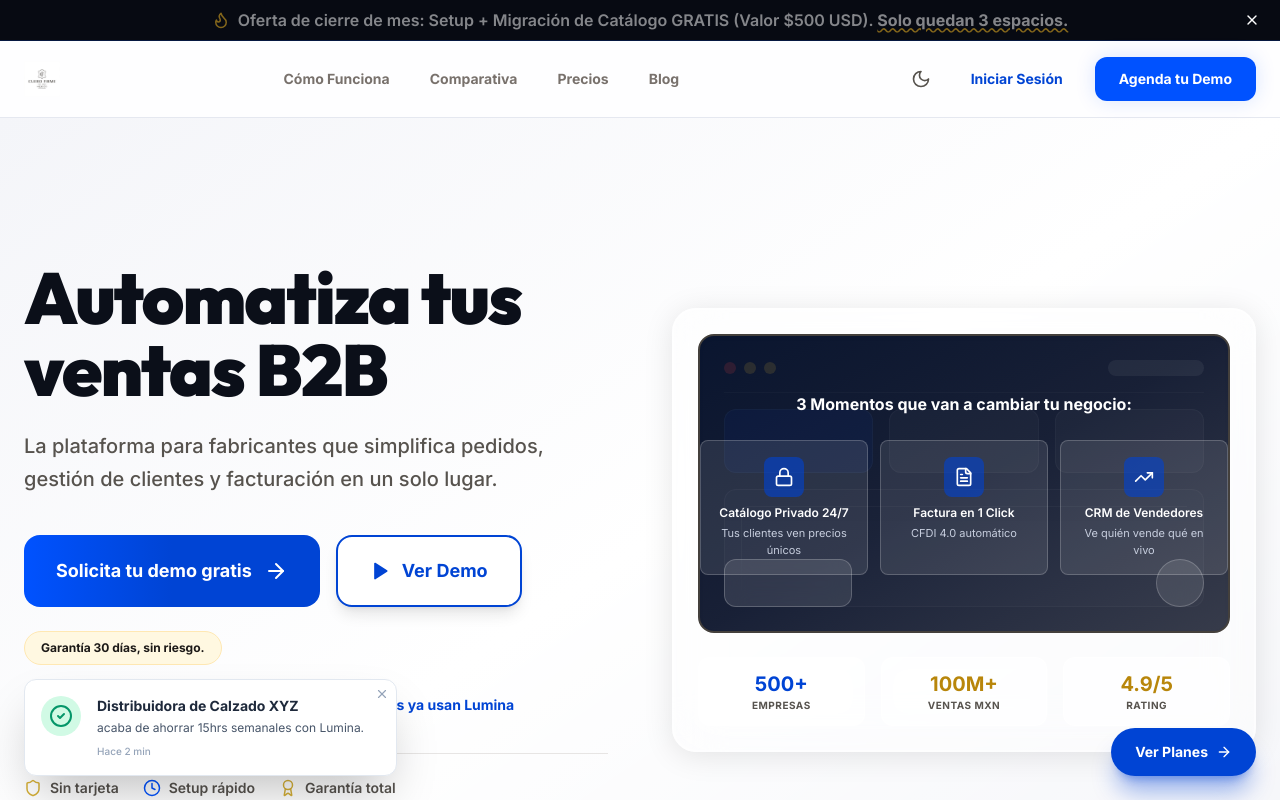
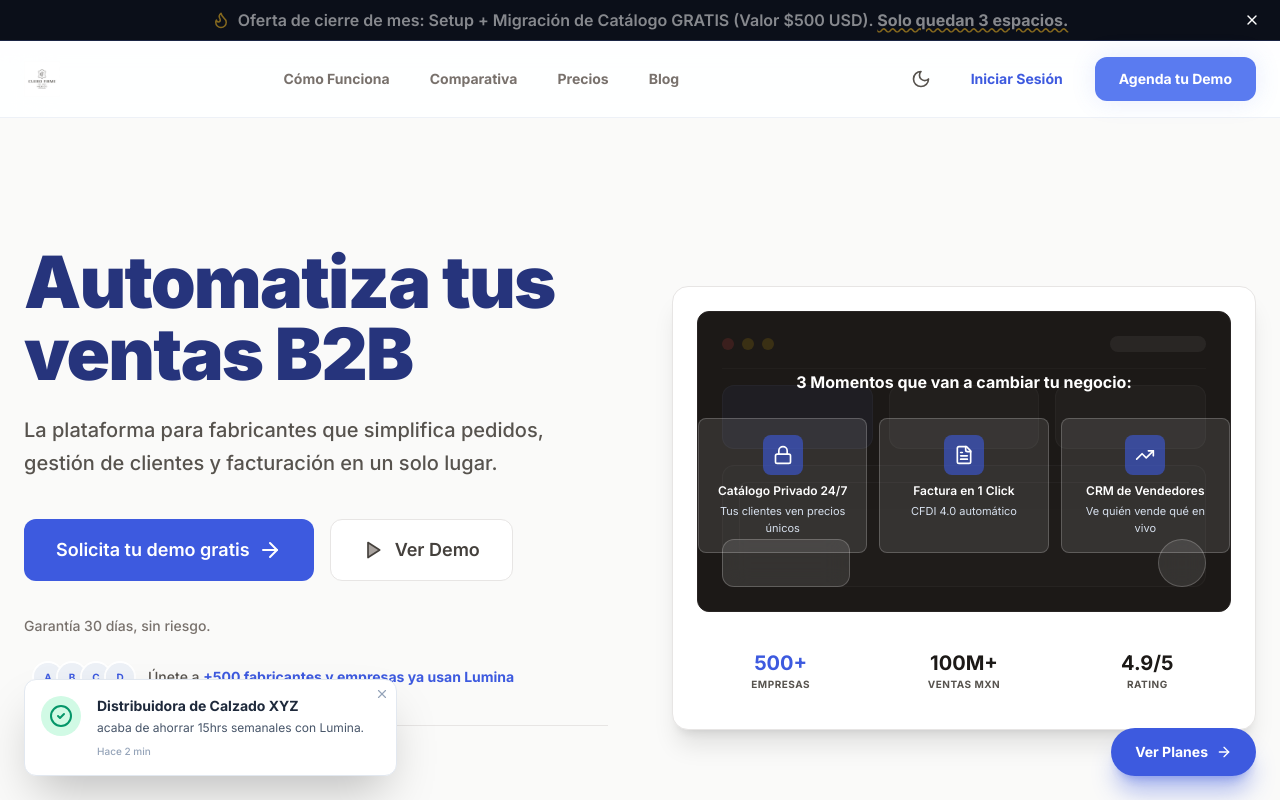
Before and after one commit to Diegolin1/landing, a Next.js app: page / in a window 1280 px wide. Shown: the top 800 px of the page. Built offline with nearby package versions, Linux system fonts and the light colour scheme.

Commit message:
cambios backend errores dshbrd fixed

```diff
--- a/src/app/globals.css
+++ b/src/app/globals.css
@@ -1,4 +1,4 @@
-@import url('https://fonts.googleapis.com/css2?family=Inter:wght@300;400;500;600;700&family=Outfit:wght@300;400;500;600;700;800&display=swap');
+@import url('https://fonts.googleapis.com/css2?family=Inter:wght@300;400;500;600;700&display=swap');
 
 @tailwind base;
 @tailwind components;
@@ -6,28 +6,28 @@
 
 @layer base {
   body {
-    @apply bg-brand-900 text-stone-300 font-sans antialiased;
+    @apply bg-brand-950 text-stone-300 font-sans antialiased;
   }
   h1, h2, h3, h4, h5, h6 {
-    @apply font-display tracking-tight text-white;
+    @apply font-display tracking-tight text-stone-900 dark:text-white;
   }
 }
 
 @layer utilities {
   .glass {
-    @apply bg-white/5 backdrop-blur-md border border-white/10 shadow-glass;
+    @apply bg-white/70 dark:bg-brand-950/70 backdrop-blur-xl border border-stone-200/50 dark:border-white/10 shadow-glass;
   }
 
   .glass-dark {
-    @apply bg-brand-900/80 backdrop-blur-xl border border-white/5 shadow-glass-dark;
+    @apply bg-brand-950/80 backdrop-blur-2xl border border-white/5 shadow-glass-dark;
   }
 
   .text-gradient {
-    @apply bg-clip-text text-transparent bg-gradient-to-r from-brand-500 to-brand-300;
+    @apply bg-clip-text text-transparent bg-gradient-to-r from-brand-600 to-brand-400 dark:from-brand-400 dark:to-brand-300;
   }
 
   .text-gradient-gold {
-    @apply bg-clip-text text-transparent bg-gradient-to-r from-gold-400 to-gold-600;
+    @apply bg-clip-text text-transparent bg-gradient-to-r from-stone-600 to-stone-400 dark:from-stone-300 dark:to-stone-500;
   }
 }/* Estilos base mejorados */
 body {
--- a/src/components/LuminaRefactored.tsx
+++ b/src/components/LuminaRefactored.tsx
@@ -247,12 +247,11 @@ const LuminaRefactored = () => {
         )}
       </nav>
 
-      {/* Hero Section - Mejorado con Glassmorphism y Animaciones */}
-      <header className="relative overflow-hidden pt-20 pb-28 lg:pt-36 lg:pb-44 bg-gradient-to-br from-brand-50/50 via-white to-gold-50/30 dark:from-brand-900 dark:via-brand-950 dark:to-brand-800/50 transition-colors duration-300">
-        {/* Efectos de fondo */}
-        <div className="absolute top-0 left-0 w-full h-full overflow-hidden -z-10">
-          <div className="absolute top-20 left-10 w-72 h-72 bg-brand-400/20 dark:bg-brand-600/10 rounded-full blur-3xl animate-pulse"></div>
-          <div className="absolute bottom-20 right-10 w-96 h-96 bg-gold-400/20 dark:bg-gold-600/10 rounded-full blur-3xl animate-pulse delay-1000"></div>
+      {/* Hero Section - Refinado, minimalista y profesional */}
+      <header className="relative pt-24 pb-32 lg:pt-32 lg:pb-40 bg-stone-50 dark:bg-brand-950 transition-colors duration-300">
+        {/* Efectos de fondo sutiles */}
+        <div className="absolute inset-0 overflow-hidden -z-10 bg-[url('/grid-pattern.svg')] opacity-5">
+          <div className="absolute top-0 left-1/2 -translate-x-1/2 w-[800px] h-[400px] bg-brand-500/10 dark:bg-brand-500/10 rounded-full blur-[100px] pointer-events-none"></div>
         </div>
 
         <div className="max-w-7xl mx-auto px-4 sm:px-6 grid grid-cols-1 lg:grid-cols-2 gap-16 items-center">
@@ -278,26 +277,25 @@ const LuminaRefactored = () => {
               <div className="flex flex-col sm:flex-row gap-4">
                 <button
                   onClick={() => setIsModalOpen(true)}
-                  className="bg-gradient-to-r from-brand-500 via-brand-600 to-brand-600 text-white px-8 py-5 rounded-2xl font-bold text-lg hover:shadow-glass hover:shadow-brand-500/30 hover:-translate-y-1 transition-all flex items-center justify-center gap-3 group relative overflow-hidden"
+                  className="bg-brand-600 text-white px-8 py-4 rounded-xl font-semibold text-lg hover:bg-brand-700 hover:shadow-lg transition-all flex items-center justify-center gap-3 group"
                   aria-label="Solicita tu demo gratis"
                 >
-                  <span className="relative z-10 flex items-center gap-3">
+                  <span className="flex items-center gap-2">
                     Solicita tu demo gratis
-                    <ArrowRight className="group-hover:translate-x-2 transition-transform" />
+                    <ArrowRight className="group-hover:translate-x-1 transition-transform" />
                   </span>
                 </button>
                 <button
                   onClick={() => setVideoModalOpen(true)}
-                  className="bg-white dark:bg-brand-800 text-brand-600 dark:text-brand-400 border-2 border-brand-600 dark:border-brand-400 px-8 py-5 rounded-2xl font-bold text-lg hover:bg-brand-50 dark:hover:bg-brand-900/20 transition-all flex items-center justify-center gap-3 group shadow-lg"
+                  className="bg-white dark:bg-stone-900 text-stone-700 dark:text-stone-300 border border-stone-200 dark:border-stone-800 px-8 py-4 rounded-xl font-semibold text-lg hover:bg-stone-50 dark:hover:bg-stone-800 transition-all flex items-center justify-center gap-3"
                   aria-label="Ver demo de Lumina"
                 >
-                  <Play size={20} className="fill-brand-600 dark:fill-brand-400" />
+                  <Play size={20} className="fill-stone-400" />
                   Ver Demo
                 </button>
               </div>
-                {/* Garantía visible cerca del CTA */}
-                <div className="mt-2">
-                  <span className="inline-block bg-gold-100 dark:bg-gold-900/30 text-gold-700 dark:text-gold-300 font-bold text-xs px-4 py-2 rounded-full border border-gold-200 dark:border-gold-800">
+                <div className="mt-4">
+                  <span className="inline-block text-stone-500 dark:text-stone-400 text-sm font-medium">
                     Garantía 30 días, sin riesgo.
                   </span>
                 </div>
@@ -336,21 +334,20 @@ const LuminaRefactored = () => {
             </div>
           </motion.div>
 
-          {/* Sección de video/demo con Glassmorphism */}
+          {/* Sección de video/demo con un diseño más sobrio */}
           <motion.div
-            initial={{ opacity: 0, scale: 0.9 }}
+            initial={{ opacity: 0, scale: 0.95 }}
             whileInView={{ opacity: 1, scale: 1 }}
             viewport={{ once: true }}
             transition={{ duration: 0.8, delay: 0.2 }}
             className="relative"
           >
-            <div className="absolute -inset-6 bg-gradient-to-br from-brand-600/20 to-gold-600/20 rounded-[3rem] blur-3xl -z-10 animate-pulse"></div>
-            <div className="bg-white/40 dark:bg-brand-800/40 backdrop-blur-xl rounded-3xl border-2 border-white/50 dark:border-stone-700/50 shadow-glass p-6 transform hover:scale-[1.02] transition-transform duration-500">
-              <div className="relative bg-gradient-to-br from-brand-900 to-brand-800 rounded-2xl aspect-video w-full flex flex-col items-center justify-center border-2 border-stone-700 overflow-hidden group cursor-pointer shadow-inner"
+            <div className="bg-white dark:bg-stone-900 rounded-2xl border border-stone-200 dark:border-stone-800 shadow-xl p-4 md:p-6 transform transition-transform duration-500">
+              <div className="relative bg-stone-900 rounded-xl aspect-video w-full flex flex-col items-center justify-center border border-stone-800 overflow-hidden group cursor-pointer"
                 onClick={() => setVideoModalOpen(true)}
               >
-                {/* Video placeholder */}
-                <div className="absolute inset-0 bg-gradient-to-br from-brand-600/20 via-transparent to-gold-600/20 opacity-60 group-hover:opacity-80 transition-opacity"></div>
+                {/* Video placeholder con efecto sutil */}
+                <div className="absolute inset-0 bg-brand-900/20 opacity-0 group-hover:opacity-100 transition-opacity"></div>
 
                 {/* Dashboard Mockup Simulation Behind */}
                 <div className="absolute inset-0 p-6 opacity-30 flex flex-col gap-4">
@@ -485,8 +482,8 @@ const LuminaRefactored = () => {
       </section>
 
 
-      {/* Testimonios Section - Mejorado con Dark Mode y Animaciones */}
-      <section className="py-24 px-4 sm:px-6 bg-white dark:bg-brand-900 transition-colors duration-300">
+      {/* Testimonios Section - Diseño Minimalista */}
+      <section className="py-24 px-4 sm:px-6 bg-stone-50 dark:bg-brand-950 border-t border-stone-100 dark:border-stone-800 transition-colors duration-300">
         <div className="max-w-7xl mx-auto">
           <motion.div
             initial={{ opacity: 0, y: 20 }}
@@ -494,8 +491,8 @@ const LuminaRefactored = () => {
             viewport={{ once: true }}
             className="text-center mb-16"
           >
-            <h2 className="text-4xl font-bold text-brand-900 dark:text-white mb-4">Lo que dicen nuestros clientes</h2>
-            <p className="text-xl text-stone-600 dark:text-stone-400 max-w-2xl mx-auto">Fabricantes que transformaron su operación con Lumina</p>
+            <h2 className="text-4xl font-bold text-brand-900 dark:text-white mb-4">La elección de los líderes</h2>
+            <p className="text-xl text-stone-500 dark:text-stone-400 max-w-2xl mx-auto">Fabricantes que escalaron sus ventas con Lumina.</p>
           </motion.div>
 
           <div className="grid grid-cols-1 md:grid-cols-3 gap-8">
@@ -538,12 +535,12 @@ const LuminaRefactored = () => {
         </div>
       </section>
 
-      {/* Comparativa Tú vs Competencia - Refactorizado */}
-      <section id="comparativa" className="py-24 lg:py-32 px-4 sm:px-6 bg-stone-50 dark:bg-brand-900/50 transition-colors duration-300">
+      {/* Comparativa Tú vs Competencia - Limpio y Profesional */}
+      <section id="comparativa" className="py-24 lg:py-32 px-4 sm:px-6 bg-white dark:bg-stone-900 transition-colors duration-300 border-t border-stone-100 dark:border-stone-800">
         <div className="max-w-5xl mx-auto">
           <div className="text-center mb-16">
-            <h2 className="text-4xl font-bold text-brand-900 dark:text-white mb-6">WhatsApp + Excel vs. Lumina B2B</h2>
-            <p className="text-xl text-stone-600 dark:text-stone-400 max-w-2xl mx-auto">Por qué los fabricantes más activos de León están dejando los métodos manuales para siempre.</p>
+            <h2 className="text-4xl font-bold text-brand-900 dark:text-white mb-4">WhatsApp vs. Lumina B2B</h2>
+            <p className="text-xl text-stone-500 dark:text-stone-400 max-w-2xl mx-auto">La transición hacia un canal de ventas verdaderamente automatizado.</p>
           </div>
 
           <div className="bg-white dark:bg-brand-800 rounded-3xl border border-stone-200 dark:border-stone-700 shadow-glass overflow-hidden relative">
@@ -608,8 +605,8 @@ const LuminaRefactored = () => {
         </div>
       </section>
 
-      {/* Grid de Características - Mejorado con Dark Mode y Animaciones */}
-      <section id="features" className="bg-stone-50 dark:bg-brand-900/50 py-24 lg:py-32 px-4 sm:px-6 transition-colors duration-300">
+      {/* Grid de Características - Diseño Elegante */}
+      <section id="features" className="bg-stone-50 dark:bg-brand-950 py-24 lg:py-32 px-4 sm:px-6 transition-colors duration-300">
         <div className="max-w-7xl mx-auto">
           <motion.div
             initial={{ opacity: 0, y: 20 }}
@@ -626,7 +623,7 @@ const LuminaRefactored = () => {
           <div className="grid grid-cols-1 md:grid-cols-2 lg:grid-cols-4 gap-8">
             {[
               { icon: <Lock size={28} />, title: "Gate B2B", desc: "Protege tus precios. Solo clientes autorizados acceden a tu catálogo.", bg: "bg-brand-50 dark:bg-brand-900/30", text: "text-brand-600 dark:text-brand-400" },
-              { icon: <Smartphone size={28} />, title: "100% Mobile", desc: "Tus clientes pueden pedir desde su celular, en cualquier lugar.", bg: "bg-gold-50 dark:bg-gold-900/30", text: "text-gold-600 dark:text-gold-400" },
+              { icon: <Smartphone size={28} />, title: "100% Mobile", desc: "Tus clientes pueden pedir desde su celular, en cualquier lugar.", bg: "bg-brand-50 dark:bg-brand-900/30", text: "text-brand-600 dark:text-brand-400" },
               { icon: <Users size={28} />, title: "CRM de Ventas", desc: "Gestiona a tus vendedores y sus metas desde un solo lugar.", bg: "bg-brand-50 dark:bg-brand-900/30", text: "text-brand-600 dark:text-brand-400" },
               { icon: <FileText size={28} />, title: "CFDI 4.0", desc: "Facturación automática integrada lista para el SAT.", bg: "bg-brand-50 dark:bg-brand-900/30", text: "text-brand-600 dark:text-brand-400" }
             ].map((feature, i) => (
@@ -636,7 +633,7 @@ const LuminaRefactored = () => {
                 whileInView={{ opacity: 1, y: 0 }}
                 viewport={{ once: true }}
                 transition={{ delay: i * 0.1 }}
-                className="bg-white dark:bg-brand-800 p-8 rounded-3xl border border-stone-200 dark:border-stone-700 shadow-sm hover:shadow-xl transition-all hover:-translate-y-2 group"
+                className="bg-white dark:bg-stone-900 p-8 rounded-3xl border border-stone-200 dark:border-stone-800 shadow-sm hover:shadow-lg transition-all hover:-translate-y-1 group"
               >
                 <div className={`p-4 ${feature.bg} ${feature.text} rounded-2xl w-fit mb-6 group-hover:scale-110 transition-transform`}>
                   {feature.icon}
@@ -652,22 +649,22 @@ const LuminaRefactored = () => {
       </section>
 
       {/* Tabla Comparativa Secundaria - RESPONSIVE */}
-      <section id="comparativa-plataformas" className="py-24 lg:py-32 px-4 sm:px-6 dark:bg-brand-900 transition-colors duration-300">
+      <section id="comparativa-plataformas" className="py-24 lg:py-32 px-4 sm:px-6 bg-white dark:bg-brand-950 transition-colors duration-300 border-t border-stone-100 dark:border-stone-800">
         <div className="max-w-4xl mx-auto">
           <div className="text-center mb-16">
             <h2 className="text-3xl font-bold text-brand-900 dark:text-white mb-4">Lumina vs Shopify y otros</h2>
-            <p className="text-lg text-stone-600 dark:text-stone-400">Por qué los fabricantes eligen una solución B2B especializada.</p>
+            <p className="text-lg text-stone-500 dark:text-stone-400">Por qué los fabricantes eligen una solución integrada específica B2B.</p>
           </div>
 
           {/* Versión Desktop: Tabla */}
           <div className="hidden sm:block relative">
             <div className="overflow-x-auto">
-              <table className="w-full text-left border-separate border-spacing-0 rounded-2xl border border-stone-200 dark:border-stone-700 shadow-xl overflow-hidden bg-white dark:bg-brand-800">
+              <table className="w-full text-left border-separate border-spacing-0 rounded-2xl border border-stone-200 dark:border-stone-800 shadow-md overflow-hidden bg-white dark:bg-stone-900">
                 <thead>
-                  <tr className="bg-stone-50 dark:bg-brand-800/50">
-                    <th className="p-6 text-stone-400 font-bold uppercase text-xs tracking-wider border-b border-stone-200 dark:border-stone-700">Característica</th>
-                    <th className="p-6 text-brand-900 dark:text-brand-400 font-bold text-lg border-b border-brand-600 bg-brand-50/50 dark:bg-brand-900/20">Lumina B2B</th>
-                    <th className="p-6 text-stone-400 font-medium border-b border-stone-200 dark:border-stone-700">Shopify/B2C</th>
+                  <tr className="bg-stone-50 dark:bg-stone-900">
+                    <th className="p-6 text-stone-500 dark:text-stone-400 font-bold uppercase text-xs tracking-wider border-b border-stone-200 dark:border-stone-800">Característica</th>
+                    <th className="p-6 text-brand-700 dark:text-brand-400 font-bold text-lg border-b border-brand-500 bg-brand-50/30 dark:bg-brand-900/10">Lumina B2B</th>
+                    <th className="p-6 text-stone-400 font-medium border-b border-stone-200 dark:border-stone-800">Shopify/B2C</th>
                   </tr>
                 </thead>
                 <tbody className="divide-y divide-stone-100 dark:divide-stone-700">
@@ -722,9 +719,9 @@ const LuminaRefactored = () => {
         </div>
       </section>
 
-      {/* ROI Calculator Section - NUEVO */}
-      <section className="py-24 px-4 sm:px-6 bg-gradient-to-br from-brand-600 to-brand-700 dark:from-brand-900 dark:to-indigo-950 text-white relative overflow-hidden transition-colors duration-300">
-        <div className="absolute inset-0 bg-[url('/grid-pattern.svg')] opacity-10"></div>
+      {/* ROI Calculator Section - Premium Design */}
+      <section className="py-24 px-4 sm:px-6 bg-brand-900 dark:bg-stone-950 text-white relative overflow-hidden transition-colors duration-300">
+        <div className="absolute inset-0 bg-[url('/grid-pattern.svg')] opacity-5"></div>
         <div className="max-w-5xl mx-auto relative z-10">
           <div className="text-center mb-12">
             <h2 className="text-4xl font-bold mb-4">Calcula tu ROI con Lumina</h2>
@@ -791,7 +788,7 @@ const LuminaRefactored = () => {
                 onClick={() => setIsModalOpen(true)}
                 className="bg-white text-brand-600 px-8 py-4 rounded-2xl font-bold text-lg hover:bg-brand-50 transition-all shadow-glass hover:scale-105 active:scale-95"
               >
-                Recuperar <span className="font-black">${calculateROI().recovered.toLocaleString()} MXN</span> al mes — Agendar Demo
+                <span className="font-black">${calculateROI().recovered.toLocaleString()} MXN</span> al mes
               </button>
               <p className="text-brand-200 text-xs mt-3">Sin tarjeta de crédito. Setup en 24 horas.</p>
             </div>
@@ -799,8 +796,8 @@ const LuminaRefactored = () => {
         </div>
       </section>
 
-      {/* Platform Mockup Section - NUEVO */}
-      <section className="py-24 px-4 sm:px-6 bg-white dark:bg-brand-900 transition-colors duration-300 border-t border-stone-100 dark:border-brand-800">
+      {/* Platform Mockup Section - Premium */}
+      <section className="py-24 px-4 sm:px-6 bg-white dark:bg-stone-900 transition-colors duration-300 border-t border-stone-100 dark:border-stone-800">
         <div className="max-w-7xl mx-auto">
           <motion.div
             initial={{ opacity: 0, y: 40 }}
@@ -885,9 +882,9 @@ const LuminaRefactored = () => {
         </div>
       </section>
 
-      {/* Pricing Section - Mejorado */}
-      <section id="pricing" className="bg-brand-900 py-24 lg:py-40 px-4 sm:px-6 relative overflow-hidden">
-        <div className="absolute top-0 left-0 w-full h-full bg-[radial-gradient(circle_at_center,_var(--tw-gradient-stops))] from-brand-900/20 via-brand-900 to-brand-900 -z-0"></div>
+      {/* Pricing Section - Elegante */}
+      <section id="pricing" className="bg-brand-950 py-24 lg:py-40 px-4 sm:px-6 relative overflow-hidden">
+        <div className="absolute top-0 left-0 w-full h-full bg-[radial-gradient(ellipse_at_top,_var(--tw-gradient-stops))] from-brand-800 via-brand-900 to-brand-950 -z-0"></div>
 
         <div className="max-w-7xl mx-auto relative z-10">
           <div className="text-center mb-16">
@@ -1024,7 +1021,7 @@ const LuminaRefactored = () => {
       <ObjectionsHandler />
 
       {/* FAQ Section */}
-      <section className="py-24 lg:py-32 bg-stone-50 px-4 sm:px-6">
+      <section className="py-24 lg:py-32 bg-stone-50 dark:bg-brand-950 px-4 sm:px-6 transition-colors border-t border-stone-100 dark:border-stone-800">
         <div className="max-w-3xl mx-auto">
           <div className="text-center mb-16">
             <h2 className="text-4xl font-bold text-brand-900 mb-4">Preguntas Frecuentes</h2>
@@ -1034,19 +1031,19 @@ const LuminaRefactored = () => {
             {faqs.map((faq, index) => (
               <div
                 key={index}
-                className="bg-white rounded-2xl border border-stone-200 overflow-hidden transition-all shadow-sm hover:shadow-md"
+                className="bg-white dark:bg-stone-900 rounded-2xl border border-stone-200 dark:border-stone-800 overflow-hidden transition-all shadow-sm hover:shadow-md"
               >
                 <button
                   onClick={() => toggleFaq(index)}
                   className="w-full px-8 py-6 text-left flex justify-between items-center gap-4"
                 >
-                  <span className="font-bold text-lg text-brand-950">{faq.q}</span>
-                  <ChevronDown className={`shrink-0 text-brand-600 transition-transform duration-300 ${openFaqIndex === index ? 'rotate-180' : ''}`} />
+                  <span className="font-bold text-lg text-brand-950 dark:text-white">{faq.q}</span>
+                  <ChevronDown className={`shrink-0 text-brand-600 dark:text-brand-400 transition-transform duration-300 ${openFaqIndex === index ? 'rotate-180' : ''}`} />
                 </button>
                 <div
                   className={`px-8 transition-all duration-300 ease-in-out overflow-hidden ${openFaqIndex === index ? 'pb-8 max-h-[500px] opacity-100' : 'max-h-0 opacity-0'}`}
                 >
-                  <p className="text-stone-600 leading-relaxed border-t border-stone-50 pt-4">
+                  <p className="text-stone-600 dark:text-stone-400 leading-relaxed border-t border-stone-50 dark:border-stone-800 pt-4">
                     {faq.a}
                   </p>
                 </div>
@@ -1101,8 +1098,8 @@ const LuminaRefactored = () => {
         </div>
       </section>
 
-      {/* Strategic Trust Section - NUEVO */}
-      <section className="bg-stone-50 dark:bg-brand-900/50 py-16 px-4 sm:px-6 border-b border-stone-200 dark:border-brand-800">
+      {/* Strategic Trust Section - Limpio */}
+      <section className="bg-stone-50 dark:bg-stone-900 py-16 px-4 sm:px-6 border-b border-t border-stone-200 dark:border-stone-800 transition-colors">
         <div className="max-w-6xl mx-auto">
           <div className="grid grid-cols-1 md:grid-cols-2 lg:grid-cols-4 gap-6">
             {/* Trust Badge 1 - Seguridad */}
@@ -1185,8 +1182,8 @@ const LuminaRefactored = () => {
         </button>
       </div>
 
-      {/* Footer Completo - NUEVO */}
-      <footer className="bg-brand-900 text-stone-300 pt-20 pb-10">
+      {/* Footer Completo */}
+      <footer className="bg-brand-950 text-stone-400 pt-20 pb-10 border-t border-stone-800">
         <div className="max-w-7xl mx-auto px-6">
           {/* Grid principal */}
           <div className="grid grid-cols-1 md:grid-cols-2 lg:grid-cols-5 gap-12 mb-16">
--- a/tailwind.config.ts
+++ b/tailwind.config.ts
@@ -6,54 +6,56 @@ const config: Config = {
     "./src/components/**/*.{js,ts,jsx,tsx,mdx}",
     "./src/app/**/*.{js,ts,jsx,tsx,mdx}",
   ],
+  darkMode: 'class',
   theme: {
     extend: {
       fontFamily: {
         sans: ['Inter', 'system-ui', 'sans-serif'],
-        display: ['Outfit', 'system-ui', 'sans-serif'],
+        display: ['Inter', 'system-ui', 'sans-serif'], // Keep it sleek and unified
       },
       colors: {
         brand: {
-          50: '#f4f5f9',
-          100: '#e5e8f0',
-          200: '#c7cede',
-          300: '#00D1FF', // Cyan accent
-          400: '#677db0',
-          500: '#0052FF', // Deep Blue Primary
-          600: '#0044D4', // Darker shade
-          700: '#2c3a64',
-          800: '#253153',
-          900: '#0B0F19', // Midnight Background
-          950: '#070a12',
+          50: '#f6f8fb',
+          100: '#edf1f7',
+          200: '#d7e1ee',
+          300: '#b4c6df',
+          400: '#8ba4cc',
+          500: '#5a7bf0', // Primary SaaS blue
+          600: '#3d5adf', // Hover state
+          700: '#3248bd',
+          800: '#2b3d9b',
+          900: '#26347c',
+          950: '#0b0f19', // Deep dark mode background
+        },
+        stone: {
+          50: '#fafaf9',
+          100: '#f5f5f4',
+          200: '#e7e5e4',
+          300: '#d6d3d1',
+          400: '#a8a29e',
+          500: '#78716c',
+          600: '#57534e',
+          700: '#44403c',
+          800: '#292524',
+          900: '#1c1917',
+          950: '#0c0a09',
         },
         gold: {
-          100: '#FFF8E1',
-          200: '#FFE8B3',
-          400: '#FBBF24',
-          500: '#D4AF37', // Classic elegant gold
-          600: '#B8860B',
+          400: '#facc15',
+          500: '#eab308',
         },
-        background: "#0A0A0B",
-        surface: "#141415",
-        surfaceHover: "#1E1E20",
-        primary: {
-          DEFAULT: "#F59E0B",
-          hover: "#D97706",
-          dark: "#B45309",
-        },
-        textMain: "#FDFDFD",
-        textMuted: "#A1A1AA",
-        borderDark: "#27272A",
+        background: "#0c0a09",
+        surface: "#1c1917",
+        surfaceHover: "#292524",
       },
       backgroundImage: {
-        'hero-glow': 'radial-gradient(circle at 50% -20%, rgba(0, 82, 255, 0.15), rgba(11, 15, 25, 0))',
-        'gold-glow': 'radial-gradient(circle at 50% -20%, rgba(212, 175, 55, 0.15), rgba(11, 15, 25, 0))',
+        'hero-glow': 'radial-gradient(circle at 50% 0%, rgba(90, 123, 240, 0.15), transparent 50%)',
+        'gold-glow': 'radial-gradient(circle at 50% 0%, rgba(234, 179, 8, 0.1), transparent 50%)',
       },
       boxShadow: {
-        'glass': '0 4px 30px rgba(0, 0, 0, 0.1)',
-        'glass-dark': '0 8px 32px rgba(0, 0, 0, 0.4)',
-        'glow': '0 0 20px rgba(0, 82, 255, 0.15)',
-        'glow-gold': '0 0 20px rgba(212, 175, 55, 0.15)',
+        'glass': '0 4px 24px -1px rgba(0, 0, 0, 0.05)',
+        'glass-dark': '0 4px 32px -1px rgba(0, 0, 0, 0.3)',
+        'glow': '0 0 24px rgba(90, 123, 240, 0.15)',
       }
     },
   },
```
